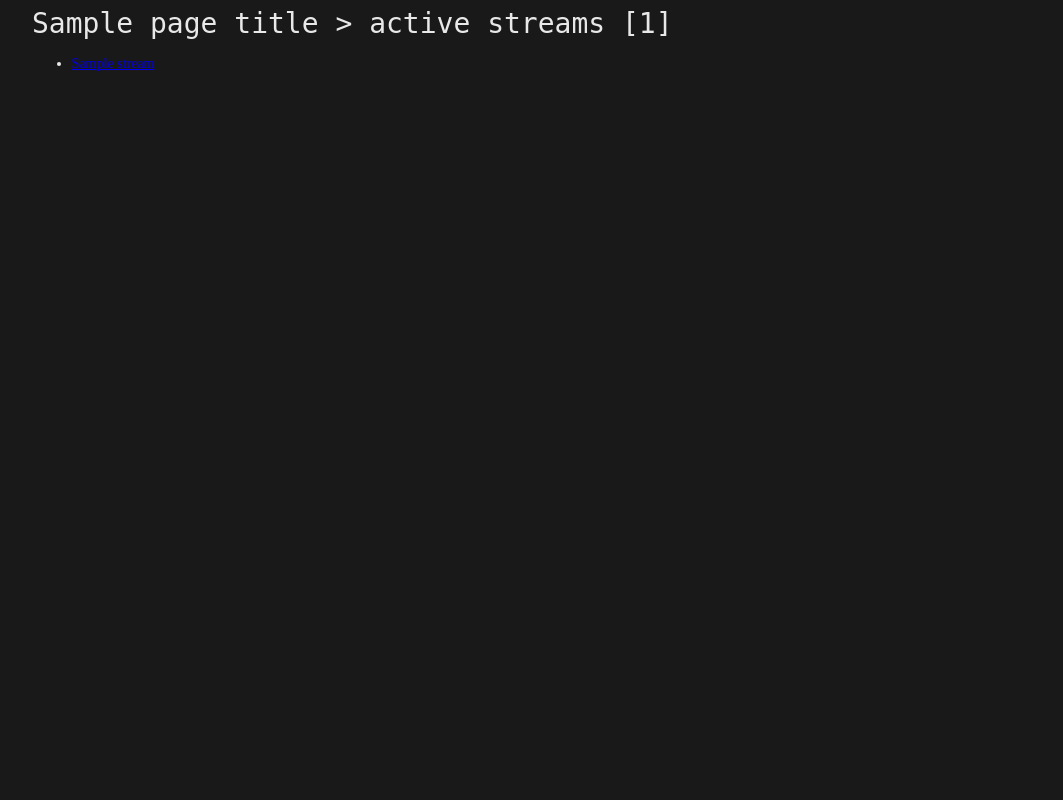
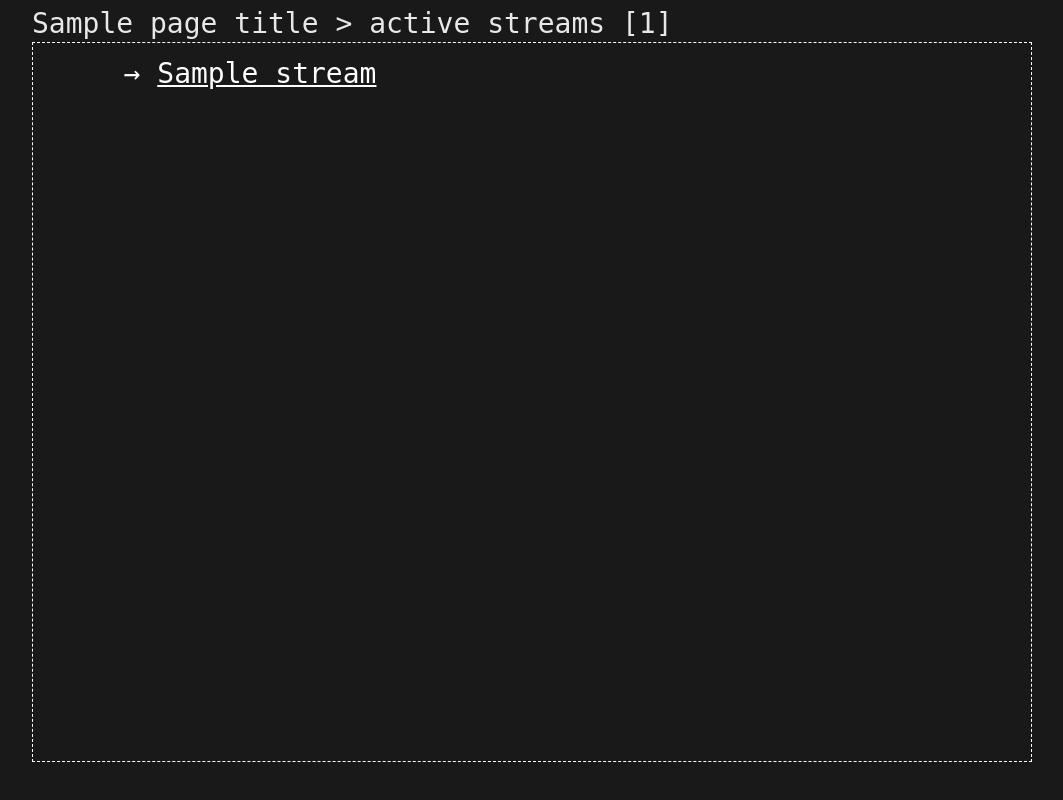
Before and after one commit to atoav/streamviewer, a Flask app: template templates/streams.html in a window 1280 px wide. Shown: the whole page, without its empty margins (108-1171 px from the left). Run offline with Flask 2, Linux system fonts and the light colour scheme; the template is opened without the code that fills it: most values are stand-ins (such as "Sample title", 1, 10 or a date in 2020).

Commit message:
Experiment with styling

```diff
--- a/static/style.css
+++ b/static/style.css
@@ -5,6 +5,7 @@ body {
     color: rgba(255,255,255,0.9);
     margin: 0;
     padding: 0;
+    font-family: monospace;
     display: grid;
     grid-template-columns: 10em auto 10em;
     grid-auto-rows: 3em auto auto;
@@ -14,20 +15,46 @@ body {
         ". stream ."
         ". description .";
 }
+
 @media only screen and (max-width: 990px) {
   body {
     grid-template-columns: 4.5em auto 4.5em;
       font-size: 16px;
   }
 }
+
 content{
     grid-area: stream;
     box-sizing: border-box;
+    border: 1px dashed white;
+    min-height: 90vh;
 }
+
 #stream {
     width: 100% !important;
     box-sizing: border-box;
 }
+
+content .active_streams {
+
+}
+
+content .active_streams .active_stream {
+    list-style: none;
+    color: white;
+    font-size: 2em;
+    margin-left: 3ch;
+}
+
+content .active_streams .active_stream a {
+    color: white;
+    font-size: 1em;
+}
+
+content .active_streams .active_stream:before {
+    content: "→ ";
+}
+
 header {
     margin-top: 0.5em;
     grid-area: title;
@@ -44,7 +71,7 @@ header h1 a:not(:first-of-type) {
 
 h1, h2, h3, h4, h5, h6, p, i {
     color: rgba(255,255,255,0.9);
-    font-family: monospace;
+
     font-weight: normal;
     margin: 0;
     padding: 0;
```
